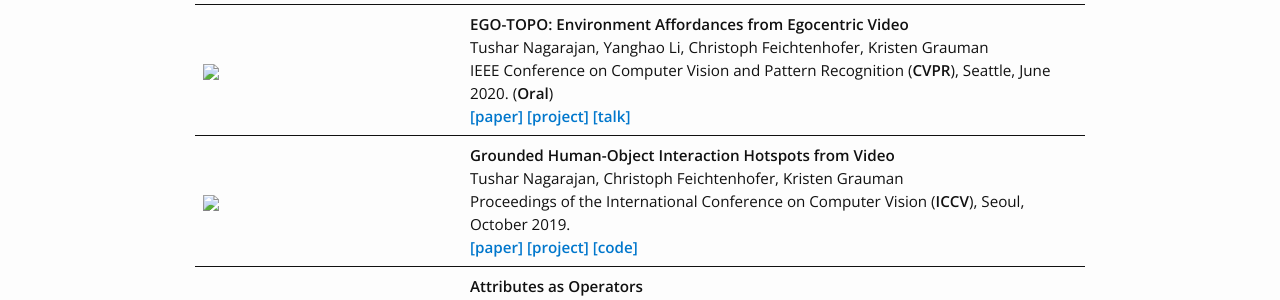
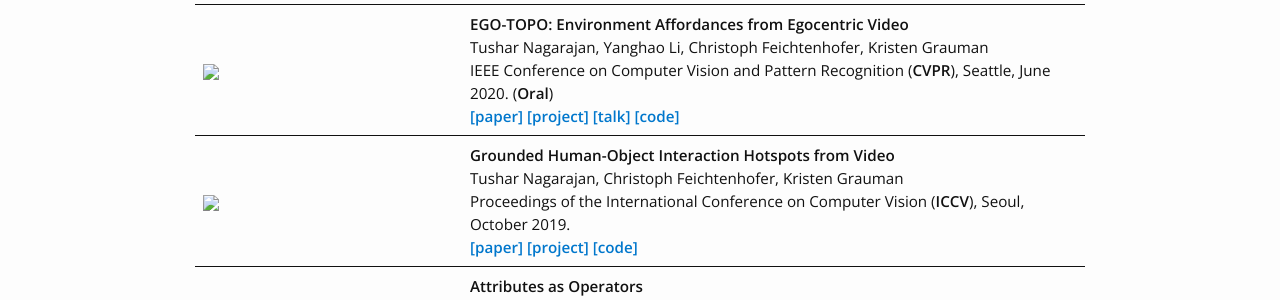
Before and after one commit to takihasan/takihasan.github.io, a Jekyll site: the page built from pages/research.md, in a window 1280 px wide. Shown: the part 297-597 px from the top of the page. Built offline with Jekyll 4.4.1, drawn with Linux system fonts in a browser that asks for light colours; nearby versions of some CDN libraries; our own code applies the rules of GitHub Pages for plain Markdown files; a style sheet for code colours, icons or effects is not loaded.

Commit message:
egotopo code

```diff
--- a/pages/research.md
+++ b/pages/research.md
@@ -22,7 +22,7 @@ Arxiv, August 2020.
 **EGO-TOPO: Environment Affordances from Egocentric Video**
 Tushar Nagarajan, Yanghao Li, Christoph Feichtenhofer, Kristen Grauman
 IEEE Conference on Computer Vision and Pattern Recognition (**CVPR**), Seattle, June 2020.  (**Oral**)
-**[[paper]](https://arxiv.org/pdf/2001.04583.pdf) [[project]](http://vision.cs.utexas.edu/projects/ego-topo/) [[talk]](https://www.youtube.com/watch?v=YTx4co3AIDY)**
+**[[paper]](https://arxiv.org/pdf/2001.04583.pdf) [[project]](http://vision.cs.utexas.edu/projects/ego-topo/) [[talk]](https://www.youtube.com/watch?v=YTx4co3AIDY) [[code]](https://github.com/facebookresearch/ego-topo)**
 </td>
 </tr>
 
```
